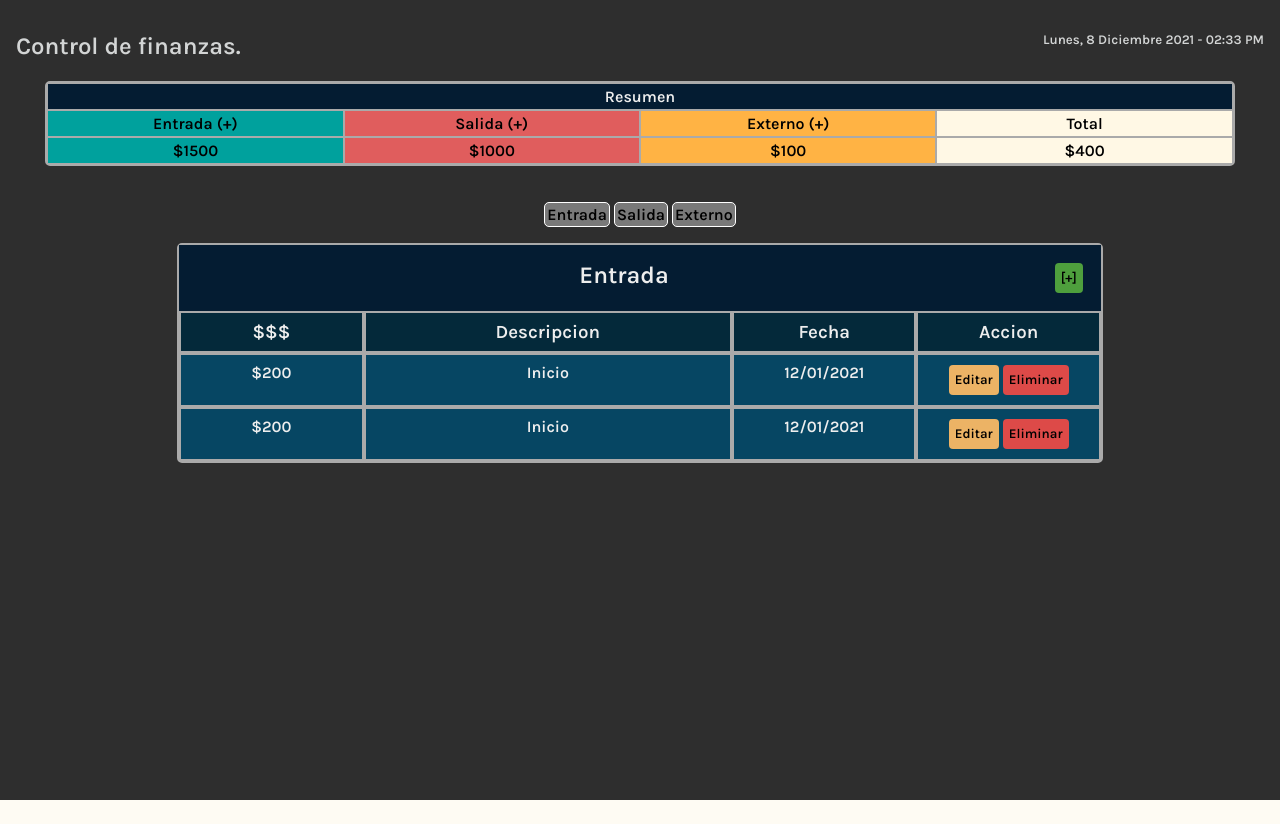
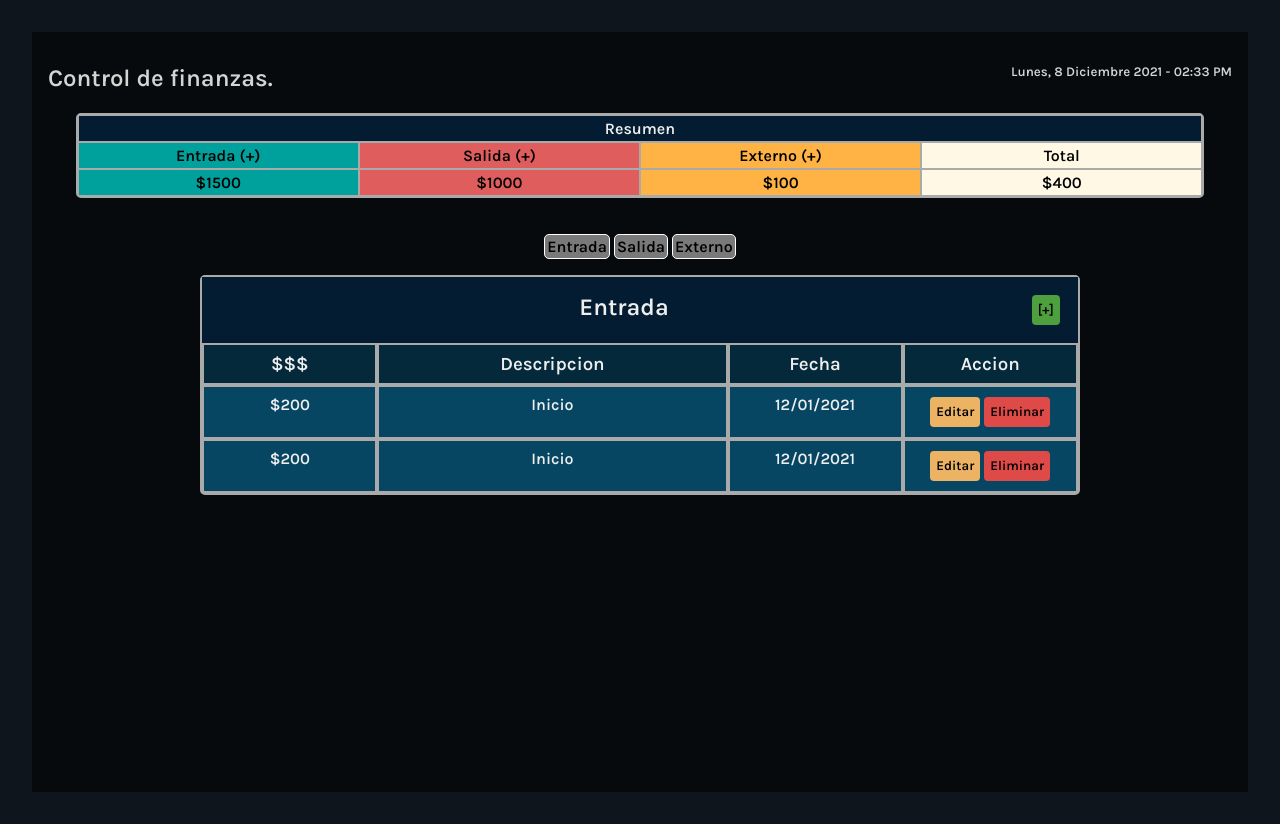
Before and after one commit to VlV-515/5-AppControlFinanzas, an Angular app: page /home in a window 1280 px wide. Before the commit the page ends 800 px from the top, so only its background shows below. Built offline with nearby package versions, Linux system fonts and the light colour scheme.

Commit message:
Cambia Diseño

```diff
--- a/src/app/home/components/form/form.component.css
+++ b/src/app/home/components/form/form.component.css
@@ -34,6 +34,7 @@ button {
   background: transparent;
   border: 4px #064635 solid;
   color: #eee;
+  cursor: pointer;
 }
 input[name="description"] {
 }
--- a/src/app/home/home.component.css
+++ b/src/app/home/home.component.css
@@ -1,7 +1,8 @@
 .container {
-  width: 100%;
-  height: 100vh;
-  background: rgb(46, 46, 46);
+  margin: 2rem auto;
+  width: 95%;
+  height: 95vh;
+  background: rgb(7, 10, 12);
 }
 header {
   padding: 1rem;
--- a/src/styles.css
+++ b/src/styles.css
@@ -5,5 +5,5 @@
   font-family: "Karla", sans-serif;
 }
 body{
-  background: #FEFBF3;
+  background: rgb(15, 21, 29);
 }
```
